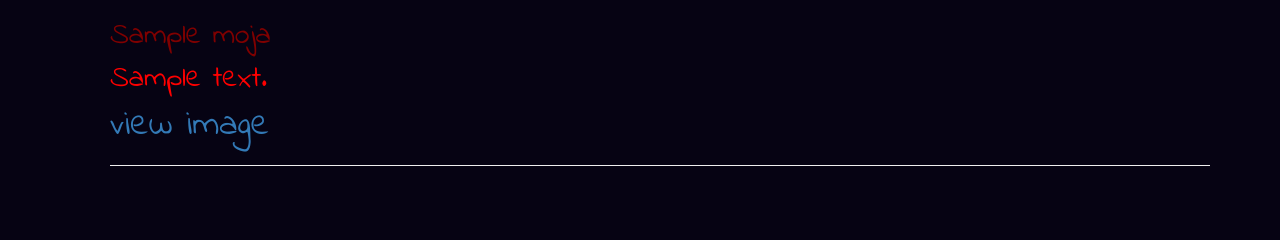
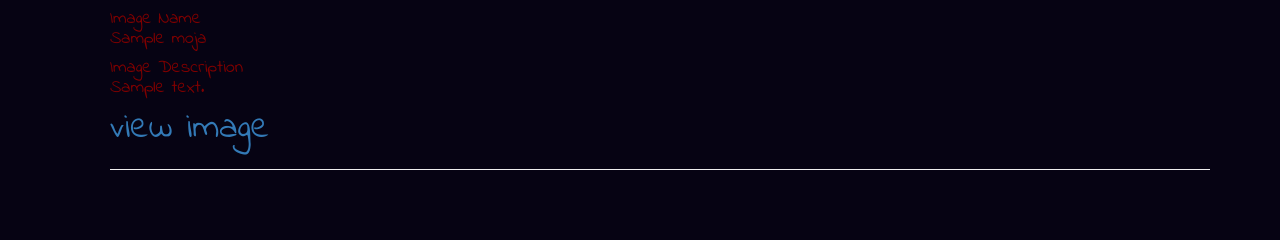
Before and after one commit to martinmandina/Photo-Gallery, a Django app: template Photo-Gallery/photos/templates/all_images.html in a window 1280 px wide. Shown: the part 215-455 px from the top of the page. Run offline with Django 3.2, Linux system fonts and the light colour scheme; the template is opened without the code that fills it: most values are stand-ins (such as "Sample title", 1, 10 or a date in 2020); some libraries are stand-ins or nearby versions.

Commit message:
edit all_images.html

```diff
--- a/Photo-Gallery/photos/templates/all_images.html
+++ b/Photo-Gallery/photos/templates/all_images.html
@@ -16,8 +16,8 @@
 
 <div class="photo-container">
   <img src="{{moja.address.url}}" alt="martins photo gallery" width="50%">
-  <h2>{{moja.name}}</h2>
-  <p>{{moja.description}}</p>
+  <h4>Image Name<br>{{moja.name}}</h4>
+  <h4>Image Description<br>{{moja.description}}</h4>
   <a href="{{moja.address.url}}" class="button" target="_blank">view image</a>
 </div>
 <hr>
```
Also changed, not shown: Photo-Gallery/media/images/nature1_iO1Fn8O.jpg (added).
